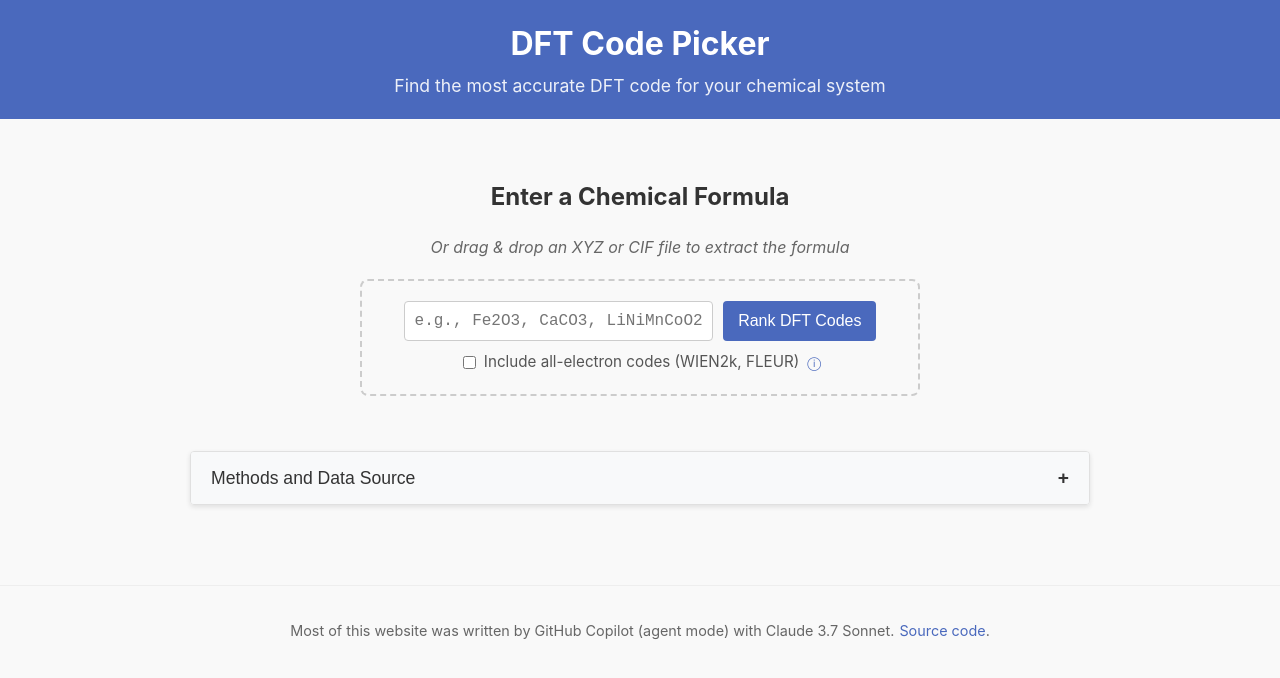
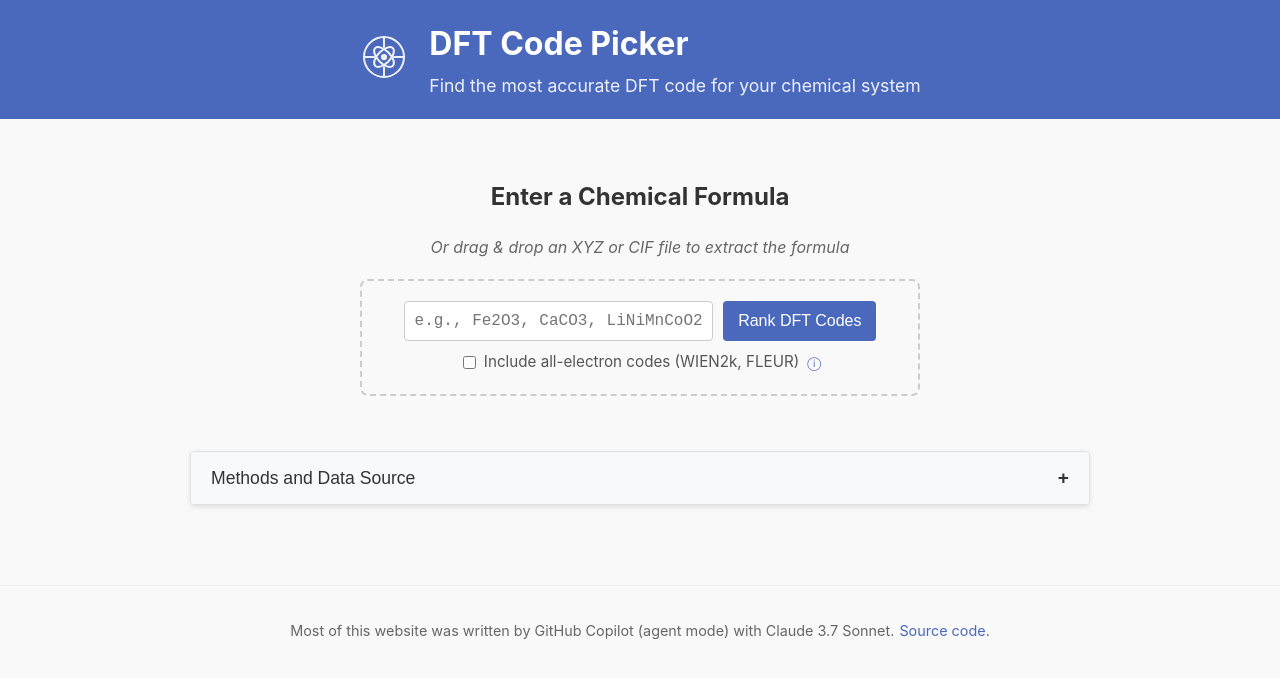
Before and after one commit to ltalirz/dftpicker, a React (Vite) app: page / in a window 1280 px wide. Shown: the top 678 px of the page. Built offline with nearby package versions, Linux system fonts and the light colour scheme.

Commit message:
chore: add logo

```diff
--- a/index.html
+++ b/index.html
@@ -2,7 +2,7 @@
 <html lang="en">
   <head>
     <meta charset="UTF-8" />
-    <link rel="icon" type="image/svg+xml" href="./vite.svg" />
+    <link rel="icon" type="image/svg+xml" href="./logo.svg" />
     <meta name="viewport" content="width=device-width, initial-scale=1.0" />
     <title>DFT Code Picker</title>
   </head>
--- a/src/App.css
+++ b/src/App.css
@@ -10,6 +10,29 @@
   color: white;
   padding: 20px;
   text-align: center;
+}
+
+.header-content {
+  display: flex;
+  align-items: center;
+  justify-content: center;
+  max-width: 800px;
+  margin: 0 auto;
+}
+
+.logo-wrapper {
+  flex-shrink: 0;
+  margin-right: 20px;
+}
+
+.logo {
+  width: 50px;
+  height: 50px;
+  opacity: 0.9;
+}
+
+.header-text {
+  text-align: left;
 }
 
 .header h1 {
--- a/src/App.jsx
+++ b/src/App.jsx
@@ -39,8 +39,15 @@ function App() {
   return (
     <div className="app">
       <header className="header">
-        <h1>DFT Code Picker</h1>
-        <p>Find the most accurate DFT code for your chemical system</p>
+        <div className="header-content">
+          <div className="logo-wrapper">
+            <img src="/dftpicker/logo.svg" alt="DFT Code Picker Logo" className="logo" />
+          </div>
+          <div className="header-text">
+            <h1>DFT Code Picker</h1>
+            <p>Find the most accurate DFT code for your chemical system</p>
+          </div>
+        </div>
       </header>
 
       <main>
@@ -62,7 +69,6 @@ function App() {
         <p>
           Most of this website was written by GitHub Copilot (agent mode) with Claude 3.7 Sonnet.
           <a href="https://github.com/ltalirz/dftpicker" target="_blank" rel="noopener noreferrer">Source code</a>.
-
         </p>
       </footer>
     </div>
--- a/src/components/CodeRankings.jsx
+++ b/src/components/CodeRankings.jsx
@@ -105,7 +105,7 @@ const CodeRankings = ({ rankings, elements, formula }) => {
             <span style={{ backgroundColor: 'rgba(0, 200, 0, 0.2)', padding: '2px 8px', marginRight: '5px', borderRadius: '2px' }}>Excellent (0-0.3)</span>
             <span style={{ backgroundColor: 'rgba(128, 200, 0, 0.2)', padding: '2px 8px', marginRight: '5px', borderRadius: '2px' }}>Good (0.3-1)</span>
             <span style={{ backgroundColor: 'rgba(255, 120, 0, 0.2)', padding: '2px 8px', marginRight: '5px', borderRadius: '2px' }}>Fair (1-2)</span>
-            <span style={{ backgroundColor: 'rgba(255, 40, 0, 0.2)', padding: '2px 8px', marginRight: '5px', borderRadius: '2px' }}>Poor (>2)</span>
+            <span style={{ backgroundColor: 'rgba(255, 40, 0, 0.2)', padding: '2px 8px', marginRight: '5px', borderRadius: '2px' }}>Poor (2+)</span>
           ).
           Only codes with delta values for all elements in your formula are shown.
         </p>
--- a/src/components/Disclaimer.jsx
+++ b/src/components/Disclaimer.jsx
@@ -7,7 +7,10 @@ const Disclaimer = () => {
       <h3>⚠️ Disclaimer</h3>
       <p>This comparison is limited in several ways:</p>
       <ul>
-        <li>It is based on elemental (and oxide) crystals only. The interactions between different elements may not always follow the same trend.</li>
+        <li>It is based on elemental (and oxide) crystals, many of which are artificial, i.e.  (do not occur on nature).
+            Nevertheless
+             The interactions between different elements may not always follow the same trend.</li>
+        <li>It is based on elemental (and oxide) crystals only, many of which are artificial. The interactions between different elements may not always follow the same trend.</li>
         <li>It is based on the PBE density functional. Accuracy with other functionals may differ.</li>
         <li>It reflects the accuracy of the <i>implementation, basis sets and pseudopotentials</i>, not the accuracy of the underlying theory.</li>
         <li>It leaves aside the computational cost required to achieve this accuracy with the given code. For settings, see the <a href="https://doi.org/10.1038/s42254-023-00655-3" target="_blank" rel="noopener noreferrer">ACWF paper</a>.</li>
```
Also changed, not shown: public/logo.svg (added), public/vite.svg (deleted).
